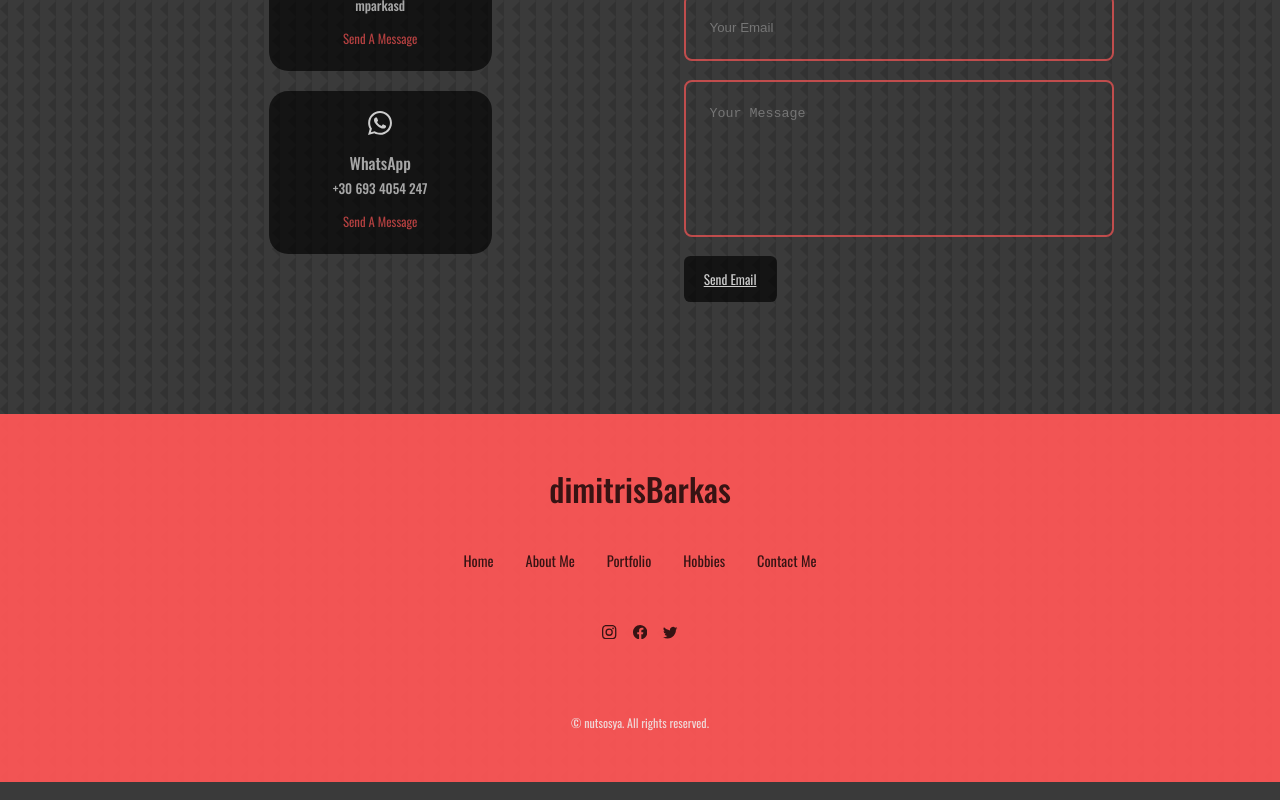
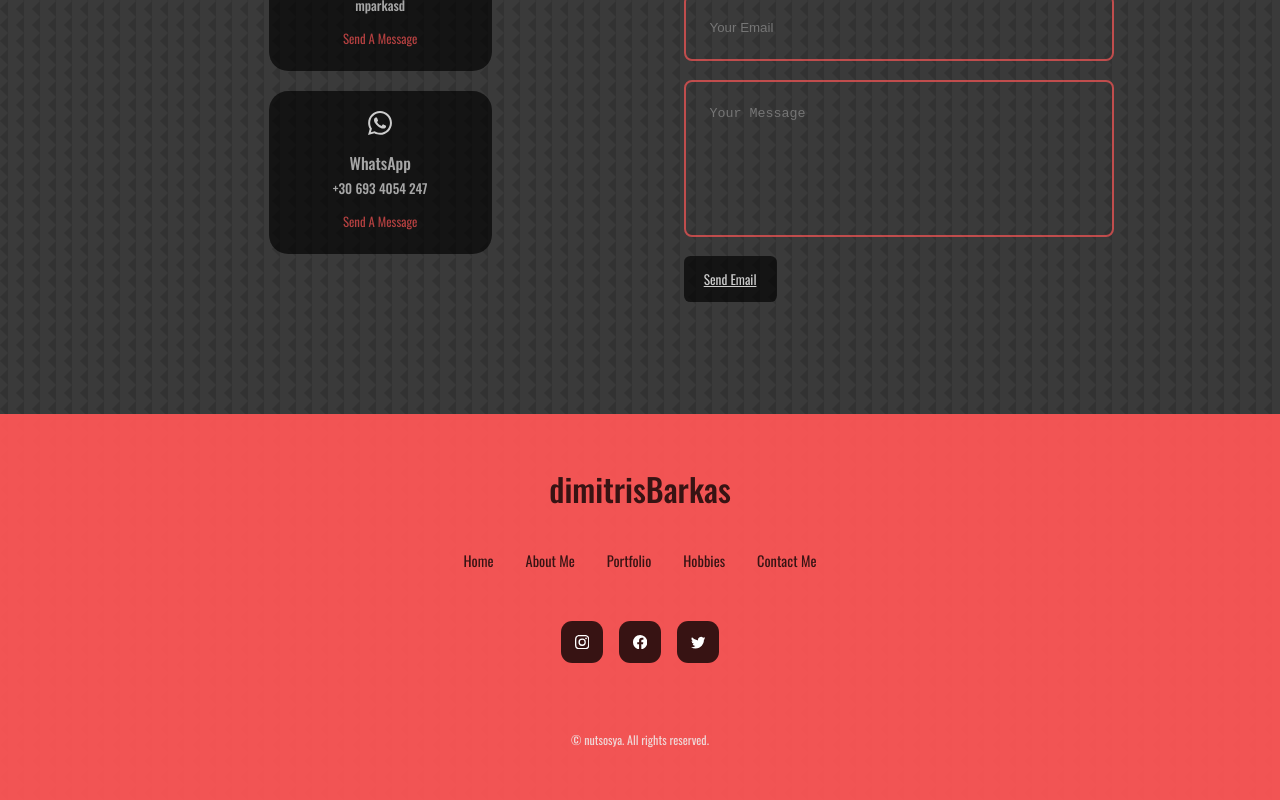
Before and after one commit to mparkasd/mparkasd.github.io, a React (Create React App) app: page / in a window 1280 px wide. Shown: the part 3119-3919 px from the top of the page. Built offline with nearby package versions, Linux system fonts and the light colour scheme.

Commit message:
footerCSS

```diff
--- a/src/components/footer/footer.css
+++ b/src/components/footer/footer.css
@@ -31,3 +31,18 @@ footer a {
     gap: 1rem;
     margin-bottom: 4rem;
 }
+
+.footerSocials a {
+    background: var(--colorBg);
+    color: white;
+    padding: 0.8rem;
+    border-radius: 0.7rem;
+    display: flex;
+    border: 1px solid transparent;
+}
+
+.footerSocials a:hover {
+    background: transparent;
+    color: var(--colorBg);
+    border-color: var(--colorBg);
+}
```
